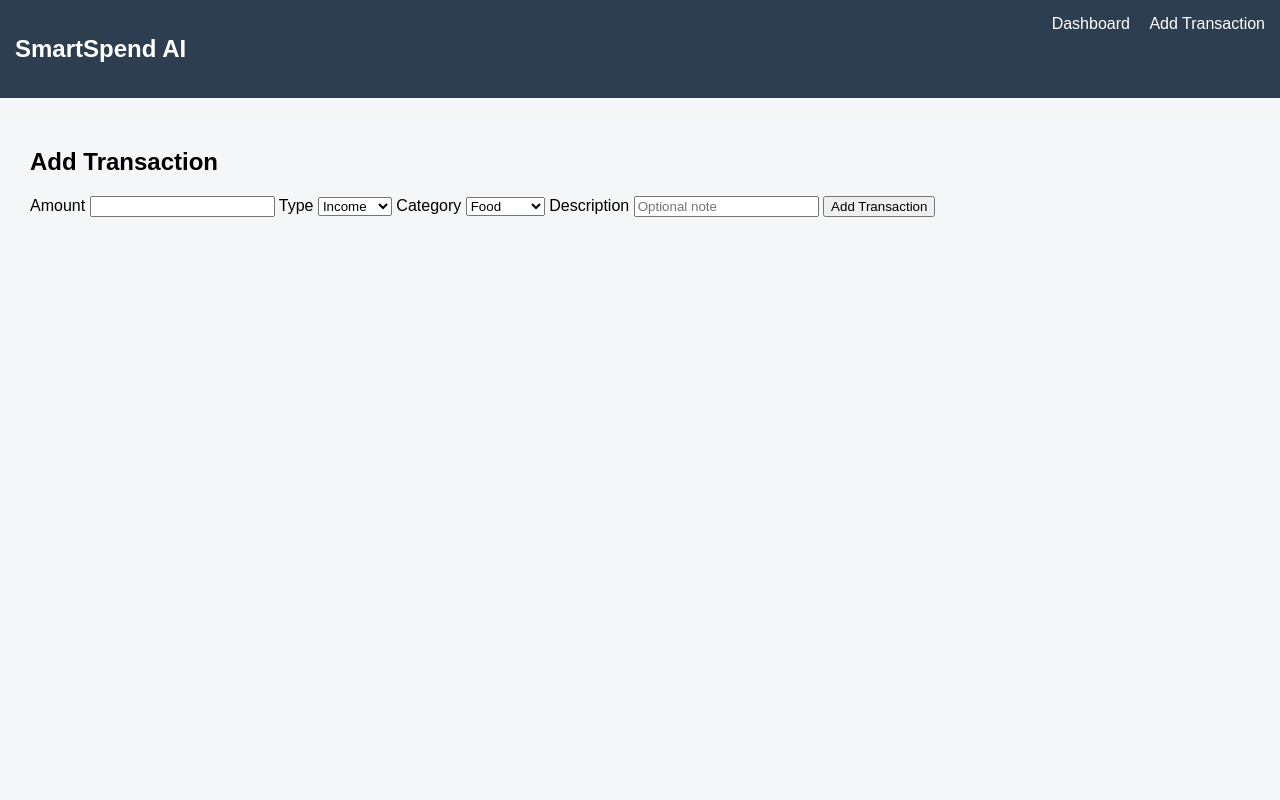
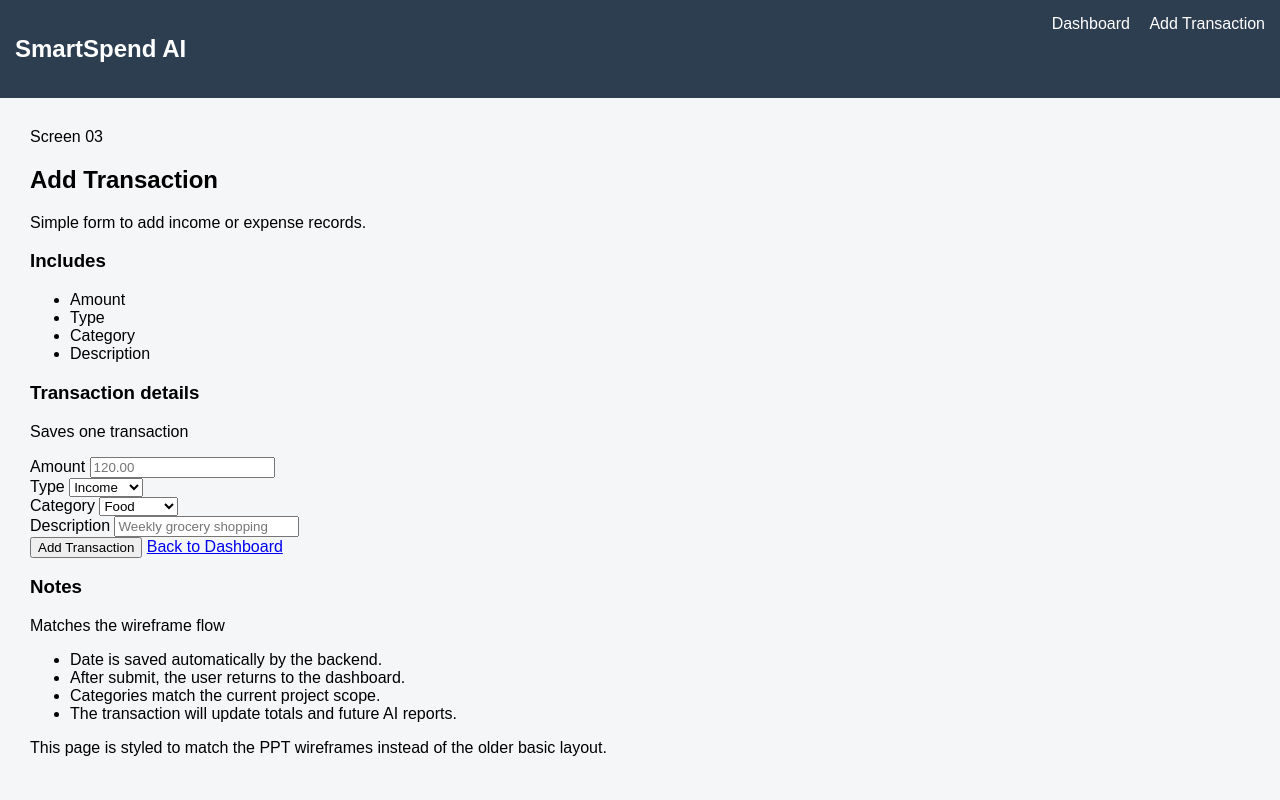
Before and after one commit to Mohammed-Ashhad/Systems_Deploy_And_Implement_Project_SmartSpend_AI-, a Flask app: page /add in a window 1280 px wide. Run offline with Flask 3, Linux system fonts and the light colour scheme; parts of the project's set-up code (start-up, migrations or seed data) failed here and were passed over.

Commit message:
Ghaidaa Alomari - v3 submission

```diff
--- a/routes/transactions.py
+++ b/routes/transactions.py
@@ -1,24 +1,44 @@
-from flask import Blueprint, current_app, redirect, render_template, request, url_for
-from models.transaction import calculate_summary, delete_transaction, get_all_transactions, insert_transaction
+from flask import Blueprint, render_template, request, redirect, url_for, current_app
+from models.transaction import insert_transaction, get_all_transactions, delete_transaction, calculate_summary
 
 transactions_bp = Blueprint("transactions", __name__)
+
+from datetime import timezone
+import pytz
 
 @transactions_bp.route("/")
 def dashboard():
     db = current_app.config["DB"]
+
+    transactions = get_all_transactions(db)
+    summary = calculate_summary(db)
+
+    ai_reports = list(
+        db.ai_reports.find().sort("created_at", -1).limit(5)
+    )
+
+    # Convert UTC to Qatar time
+    qatar_tz = pytz.timezone("Asia/Qatar")
+
+    for report in ai_reports:
+        if report.get("created_at"):
+            report["created_at"] = report["created_at"].replace(tzinfo=timezone.utc).astimezone(qatar_tz)
+
     return render_template(
         "dashboard.html",
-        transactions=get_all_transactions(db),
-        summary=calculate_summary(db),
-        ai_reports=[],
+        transactions=transactions,
+        summary=summary,
+        ai_reports=ai_reports
     )
 
 @transactions_bp.route("/add", methods=["GET", "POST"])
 def add_transaction():
     db = current_app.config["DB"]
+
     if request.method == "POST":
         insert_transaction(db, request.form)
         return redirect(url_for("transactions.dashboard"))
+
     return render_template("add_transaction.html")
 
 @transactions_bp.route("/delete/<id>", methods=["POST"])
--- a/templates/add_transaction.html
+++ b/templates/add_transaction.html
@@ -1,18 +1,50 @@
 {% extends "base.html" %}
+
 {% block content %}
+<section class="screen">
+    <div class="screen-head">
+        <div class="screen-copy">
+            <span class="label">Screen 03</span>
             <h2>Add Transaction</h2>
+            <p>Simple form to add income or expense records.</p>
+        </div>
+        <aside class="cover">
+            <h3>Includes</h3>
+            <ul>
+                <li>Amount</li>
+                <li>Type</li>
+                <li>Category</li>
+                <li>Description</li>
+            </ul>
+        </aside>
+    </div>
+
+    <div class="form-layout">
+        <section class="form-panel">
+            <div class="panel-head">
+                <div>
+                    <h3>Transaction details</h3>
+                    <p>Saves one transaction</p>
+                </div>
+            </div>
+
             <form method="POST" class="form">
-    <label>Amount</label>
-    <input type="number" step="0.01" name="amount" required>
+                <div class="field">
+                    <label for="amount">Amount</label>
+                    <input id="amount" type="number" step="0.01" name="amount" placeholder="120.00" required>
+                </div>
 
-    <label>Type</label>
-    <select name="type">
+                <div class="field">
+                    <label for="type">Type</label>
+                    <select id="type" name="type">
                         <option value="income">Income</option>
                         <option value="expense">Expense</option>
                     </select>
+                </div>
 
-    <label>Category</label>
-    <select name="category">
+                <div class="field">
+                    <label for="category">Category</label>
+                    <select id="category" name="category">
                         <option>Food</option>
                         <option>Transport</option>
                         <option>Shopping</option>
@@ -20,10 +52,39 @@
                         <option>Business</option>
                         <option>Other</option>
                     </select>
+                </div>
 
-    <label>Description</label>
-    <input type="text" name="description" placeholder="Optional note">
+                <div class="field">
+                    <label for="description">Description</label>
+                    <input id="description" type="text" name="description" placeholder="Weekly grocery shopping">
+                </div>
 
-    <button type="submit">Add Transaction</button>
+                <div class="action-row">
+                    <button type="submit" class="btn">Add Transaction</button>
+                    <a class="ghost-btn" href="{{ url_for('transactions.dashboard') }}">Back to Dashboard</a>
+                </div>
             </form>
+        </section>
+
+        <aside class="side-panel">
+            <div class="panel-head">
+                <div>
+                    <h3>Notes</h3>
+                    <p>Matches the wireframe flow</p>
+                </div>
+            </div>
+
+            <ul class="help-list">
+                <li>Date is saved automatically by the backend.</li>
+                <li>After submit, the user returns to the dashboard.</li>
+                <li>Categories match the current project scope.</li>
+                <li>The transaction will update totals and future AI reports.</li>
+            </ul>
+
+            <div class="note">
+                This page is styled to match the PPT wireframes instead of the older basic layout.
+            </div>
+        </aside>
+    </div>
+</section>
 {% endblock %}
```
Also changed, not shown: models/transaction.py (+14 -7 lines), tests/test_transactions.py (added, +9 -0 lines). Lines whose indentation alone changed are shown as unchanged.
